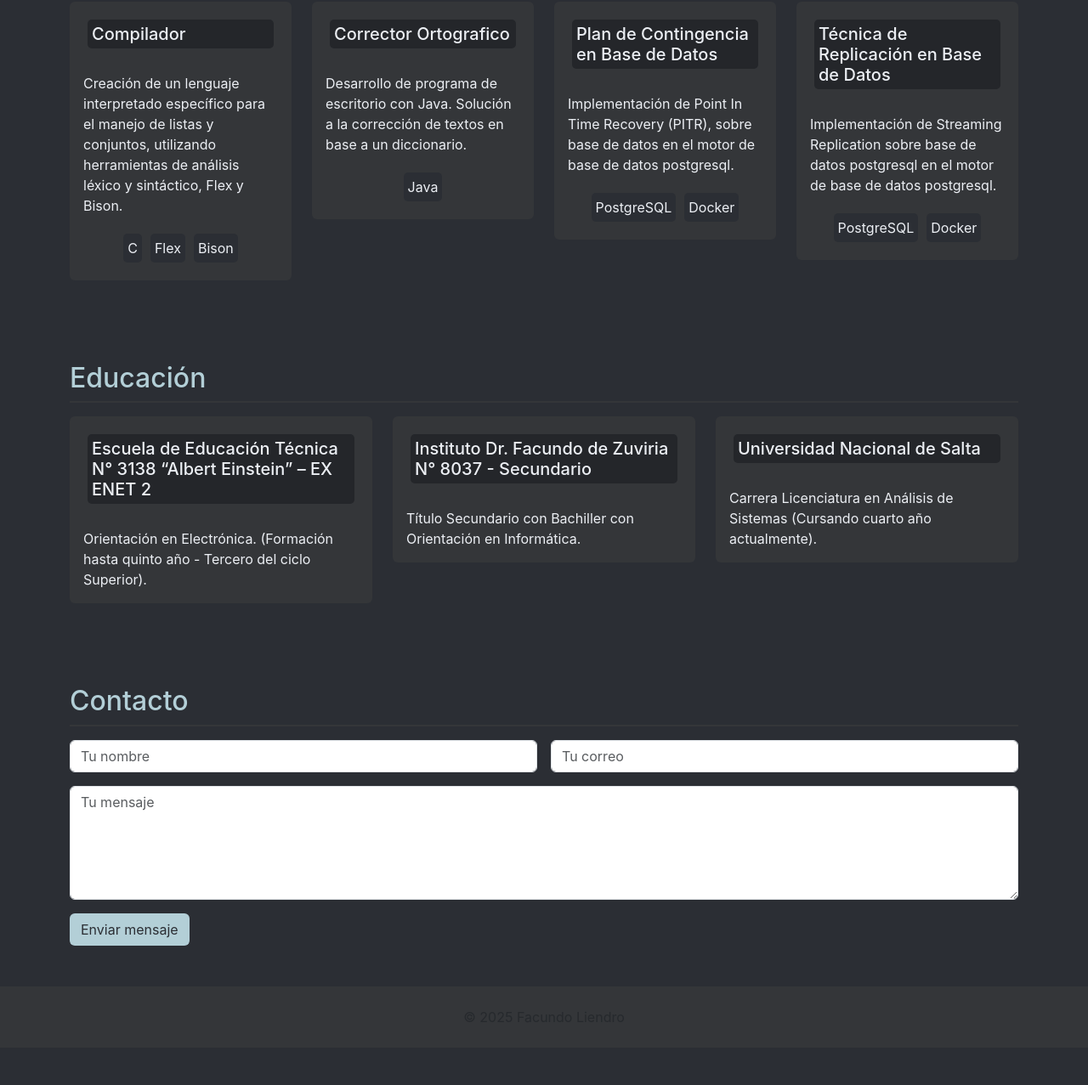
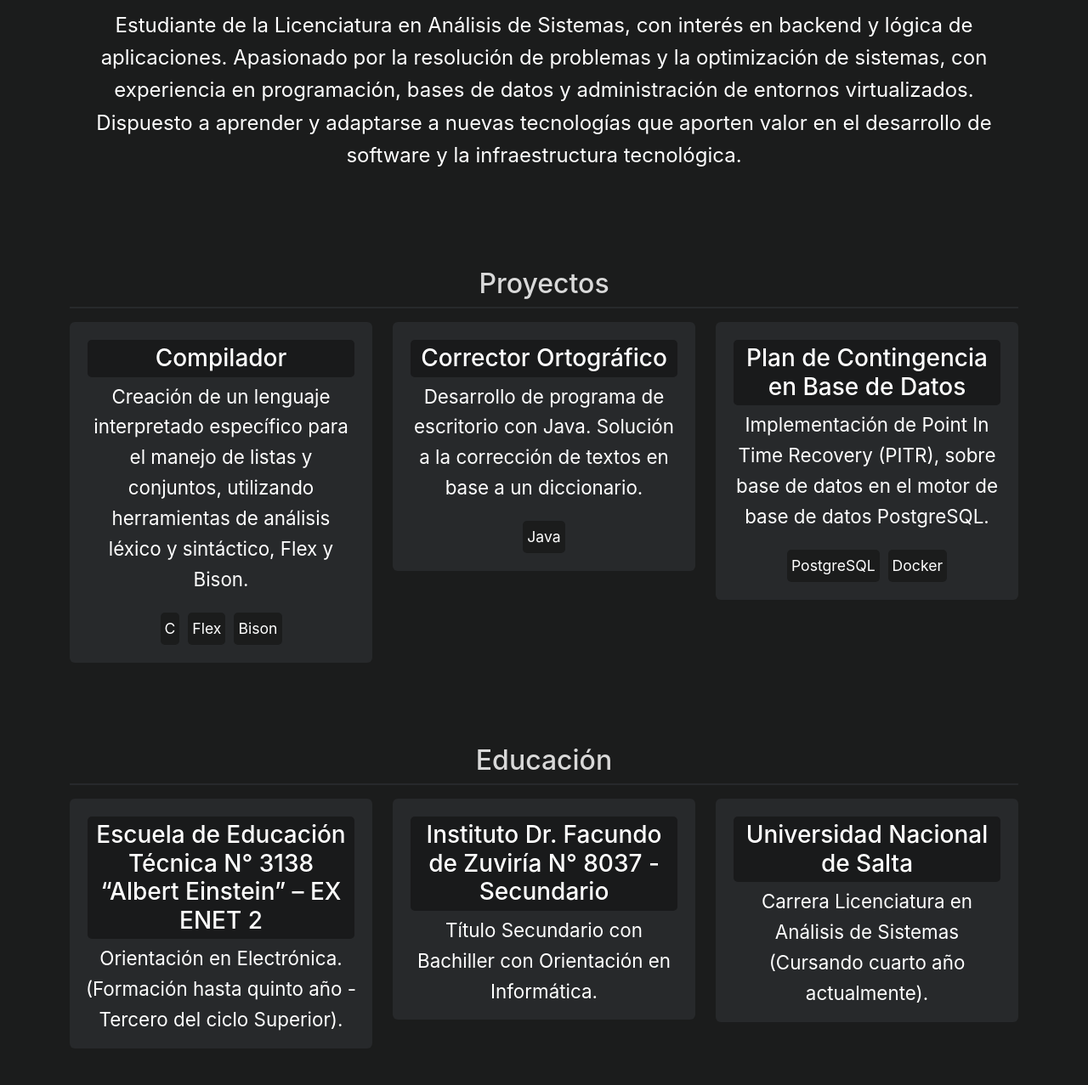
Before and after one commit to Facu-Liendro/PortFolio, a plain HTML site: page index.html in a window 1280 px wide. Shown: the part 415-1692 px from the top of the page at 85% size. Before the commit the page ends 1648 px from the top, so only its background shows below. Drawn offline with nearby package versions, Linux system fonts and the light colour scheme.

Commit message:
Add files via upload

```diff
--- /dev/null
+++ b/email.js
@@ -0,0 +1,35 @@
+document.addEventListener("DOMContentLoaded", function () { //Se espra que se cargue el HTML antes de ejecutar el script. Se asegura que el DOM exita antes de laburarlo
+    const form = document.getElementById('contact-form'); //guarda formulario
+    const responseMessage = document.getElementById('response-message'); //guarda mensaje de error/exito
+
+    form.addEventListener('submit', function (event) {
+      event.preventDefault(); // evita la redirección a la pagina de formspree
+
+      const formData = new FormData(form); //crea objeto formData con los datos del formulario de contacto, listos para enviarlos por fetch
+
+      //se envia direccion URL de formspree y los datos en formato JSON, para evitar redirecciones
+      fetch(form.action, {
+        method: 'POST',
+        body: formData,
+        headers: {
+          'Accept': 'application/json'
+        }
+      })
+      .then(response => {//se evalua respuesta de protocolo
+        if (response.ok) {
+          responseMessage.className = 'alert alert-success mt-3'; //uso estilo de bootstrap
+          responseMessage.textContent = '¡Gracias! Tu mensaje fue enviado correctamente.';
+          form.reset();
+        } else {
+          responseMessage.className = 'alert alert-danger mt-3'; //uso estilo de bootstrap
+          responseMessage.textContent = 'Hubo un error al enviar el mensaje. Intenta de nuevo.';
+        }
+      })
+      .catch(() => {
+        responseMessage.className = 'alert alert-danger mt-3'; //uso estilo de bootstrap
+        responseMessage.textContent = 'Error de red. Por favor, verifica tu conexión.';
+      });
+    }
+    );
+  }
+);
--- a/index.html
+++ b/index.html
@@ -8,6 +8,7 @@
   <link href="https://cdn.jsdelivr.net/npm/bootstrap@5.3.3/dist/css/bootstrap.min.css" rel="stylesheet">
   <link rel="stylesheet" href="styles.css">
 
+  <script src="email.js" defer></script>
 </head>
 
 <body>
@@ -21,121 +22,121 @@
     </button>
     <div class="collapse navbar-collapse justify-content-end" id="navbarNav">
       <ul class="navbar-nav">
+        <li class="nav-item"><a class="nav-link" href="#intro">Presentación</a></li>
         <li class="nav-item"><a class="nav-link" href="#about">Sobre mí</a></li>
         <li class="nav-item"><a class="nav-link" href="#projects">Proyectos</a></li>
-        <li class="nav-item"> <a class="nav-link" href="#education">Educación</a></li>
+        <li class="nav-item"><a class="nav-link" href="#education">Educación</a></li>
         <li class="nav-item"><a class="nav-link" href="#contact">Contacto</a></li>
       </ul>
     </div>
   </div>
 </nav>
 
+<!-- Presentacion -->
+<section id="intro" class="container py-5 text-center section-bg d-flex flex-column align-items-center">
+  <div class="intro-content d-flex align-items-center">
+    <img src="/imagenes/perfil.png" alt="Facundo Emanuel Liendro" class="profile-pic rounded-circle me-4" width="150" height="150">
+    <div>
+      <h2 class="section-title">Facundo Emanuel Liendro</h2>
+      <p style="font-size: 1.5rem; margin: 0;">20 años</p>
+      <p style="font-size: 1.5rem;">Salta, Salta - Argentina</p>
+    </div>
+  </div>
+</section>
+
 <!-- Sobre mí -->
-<section id="about" class="container py-5">
+<section id="about" class="container py-5 text-center section-bg">
   <h2 class="section-title">Sobre mí</h2>
-  <p>
+  <p style="font-size: 1.5rem;">
     Estudiante de la Licenciatura en Análisis de Sistemas, con interés en backend y lógica de aplicaciones. Apasionado por la resolución de problemas y la optimización de sistemas, con experiencia en programación, bases de datos y administración de entornos virtualizados. Dispuesto a aprender y adaptarse a nuevas tecnologías que aporten valor en el desarrollo de software y la infraestructura tecnológica.
   </p>
 </section>
 
 <!-- Proyectos -->
-<section id="projects" class="container py-5">
+<section id="projects" class="container py-5 text-center section-bg">
   <h2 class="section-title">Proyectos</h2>
-
   <div class="row g-4">
-
-    <div class="col-lg-3">
+    <div class="col-lg-4">
       <div class="card card-custom p-3">
-        <h5 class="card-title">Compilador</h5>
-        <p class="card-text"><br>Creación de un lenguaje interpretado específico para el manejo de listas y conjuntos, utilizando herramientas de análisis léxico y sintáctico, Flex y Bison.</p>
-
+        <h3 class="card-title">Compilador</h3>
+        <p class="card-text" style="font-size: 1.4rem;">
+          Creación de un lenguaje interpretado específico para el manejo de listas y conjuntos, utilizando herramientas de análisis léxico y sintáctico, Flex y Bison.
+        </p>
         <div class="contenedor d-flex justify-content-center">
           <div>C</div>
           <div>Flex</div>
           <div>Bison</div>
-      </div>
-
+        </div>
       </div>
     </div>
-
-    <div class="col-lg-3">
+    <div class="col-lg-4">
       <div class="card card-custom p-3">
-        <h5 class="card-title">Corrector Ortografico</h5>
-        <p class="card-text"><br>Desarrollo de programa de escritorio con Java. Solución a la corrección de textos en base a un diccionario.</p>
-
+        <h3 class="card-title">Corrector Ortográfico</h3>
+        <p class="card-text" style="font-size: 1.4rem;">
+          Desarrollo de programa de escritorio con Java. Solución a la corrección de textos en base a un diccionario.
+        </p>
         <div class="contenedor d-flex justify-content-center">
           <div>Java</div>
         </div>
-
       </div>
     </div>
-
-    <div class="col-lg-3">
+    <div class="col-lg-4">
       <div class="card card-custom p-3">
-        <h5 class="card-title">Plan de Contingencia en Base de Datos</h5>
-        <p class="card-text"><br>Implementación de Point In Time Recovery (PITR), sobre base de datos en el motor de base de datos postgresql. </p>
-
+        <h3 class="card-title">Plan de Contingencia en Base de Datos</h3>
+        <p class="card-text" style="font-size: 1.4rem;">
+          Implementación de Point In Time Recovery (PITR), sobre base de datos en el motor de base de datos PostgreSQL.
+        </p>
         <div class="contenedor d-flex justify-content-center">
           <div>PostgreSQL</div>
           <div>Docker</div>
         </div>
-
-      </div>
-    </div>
-
-    <div class="col-lg-3">
-      <div class="card card-custom p-3">
-        <h5 class="card-title">Técnica de Replicación en Base de Datos</h5>
-        <p class="card-text"><br>Implementación de Streaming Replication sobre base de datos postgresql en el motor de base de datos postgresql. </p>
-
-        <div class="contenedor d-flex justify-content-center">
-          <div>PostgreSQL</div>
-          <div>Docker</div>
-        </div>
-
-      </div>
-    </div>
-
-  </div>
-</section>
-
-<!-- Educacion-->
-<section id="education" class="container py-5">
-  <h2 class="section-title">Educación</h2>
-  <div class="row g-4">
-    <div class="col-md-4">
-      <div class="card card-custom p-3">
-        <h5 class="card-title">Escuela de Educación Técnica N° 3138 “Albert Einstein” – EX ENET 2 </h5>
-        <p class="card-text"><br>Orientación en Electrónica. (Formación hasta quinto año - Tercero del ciclo Superior). </p>
-      </div>
-    </div>
-    <div class="col-md-4">
-      <div class="card card-custom p-3">
-        <h5 class="card-title">Instituto Dr. Facundo de Zuviria N° 8037 - Secundario</h5>
-        <p class="card-text"><br>Título Secundario con Bachiller con Orientación en Informática. </p>
-      </div>
-    </div>
-    <div class="col-md-4">
-      <div class="card card-custom p-3">
-        <h5 class="card-title">Universidad Nacional de Salta</h5>
-        <p class="card-text"><br>Carrera Licenciatura en Análisis de Sistemas (Cursando cuarto año actualmente).</p>
       </div>
     </div>
   </div>
 </section>
 
+<!-- Educación -->
+<section id="education" class="container py-5 text-center section-bg">
+  <h2 class="section-title">Educación</h2>
+  <div class="row g-4">
+    <div class="col-lg-4">
+      <div class="card card-custom p-3">
+        <h3 class="card-title">Escuela de Educación Técnica N° 3138 “Albert Einstein” – EX ENET 2</h3>
+        <p class="card-text" style="font-size: 1.4rem;">
+          Orientación en Electrónica. (Formación hasta quinto año - Tercero del ciclo Superior).
+        </p>
+      </div>
+    </div>
+    <div class="col-lg-4">
+      <div class="card card-custom p-3">
+        <h3 class="card-title">Instituto Dr. Facundo de Zuviría N° 8037 - Secundario</h3>
+        <p class="card-text" style="font-size: 1.4rem;">
+          Título Secundario con Bachiller con Orientación en Informática.
+        </p>
+      </div>
+    </div>
+    <div class="col-lg-4">
+      <div class="card card-custom p-3">
+        <h3 class="card-title">Universidad Nacional de Salta</h3>
+        <p class="card-text" style="font-size: 1.4rem;">
+          Carrera Licenciatura en Análisis de Sistemas (Cursando cuarto año actualmente).
+        </p>
+      </div>
+    </div>
+  </div>
+</section>
 
 <!-- Contacto -->
-<section id="contact" class="container py-5">
+<section id="contact" class="container py-5 text-center section-bg">
   <h2 class="section-title">Contacto</h2>
-  <form action="https://formspree.io/f/tuformulario" method="POST" class="row g-3">
+  <form id="contact-form" action="https://formspree.io/f/xeogglkw" method="POST" class="row g-3">
     <div class="col-md-6">
       <input type="text" name="name" class="form-control" placeholder="Tu nombre" required>
     </div>
     <div class="col-md-6">
       <input type="email" name="email" class="form-control" placeholder="Tu correo" required>
     </div>
-    <div class="col-12">
+    <div class="col-md-12">
       <textarea name="message" rows="5" class="form-control" placeholder="Tu mensaje" required></textarea>
     </div>
     <div class="col-12">
@@ -145,7 +146,7 @@
 </section>
 
 <!-- Footer -->
-<footer class="footer text-center text-muted py-4">
+<footer class="footer text-center text-light py-4">
   © 2025 Facundo Liendro
 </footer>
 
--- a/styles.css
+++ b/styles.css
@@ -1,16 +1,18 @@
 :root {
-    --bg-dark-1: #2b2e34;
-    --bg-dark-2: #24262a;
-    --card: #343639;
-    --accent: #b3cfd7;
-    --text: #eceff4;
-    --muted: #d8dee9;
+    --bg-dark-1: #1b1c1c;
+    --bg-dark-2: #191a1b;
+    --card: #27292b;
+    --accent: #d9d9d9;
+    --text: #ffffff;
+    --muted: #e6eff8;
   }
 
   body {
     background-color: var(--bg-dark-1);
     color: var(--text);
     font-family: 'Inter', sans-serif;
+    font-size: 1.1rem;
+    line-height: 1.6;
   }
 
   .navbar, .footer {
@@ -22,6 +24,7 @@
     margin-bottom: 1rem;
     border-bottom: 2px solid var(--card);
     padding-bottom: 0.5rem;
+    font-size: 2rem;
   }
 
   .card-custom {
```
Also changed, not shown: imagenes/foco.png (added), imagenes/lapiz.png (added), imagenes/libro.png (added), imagenes/perfil.png (added), imagenes/sobre.png (added).
